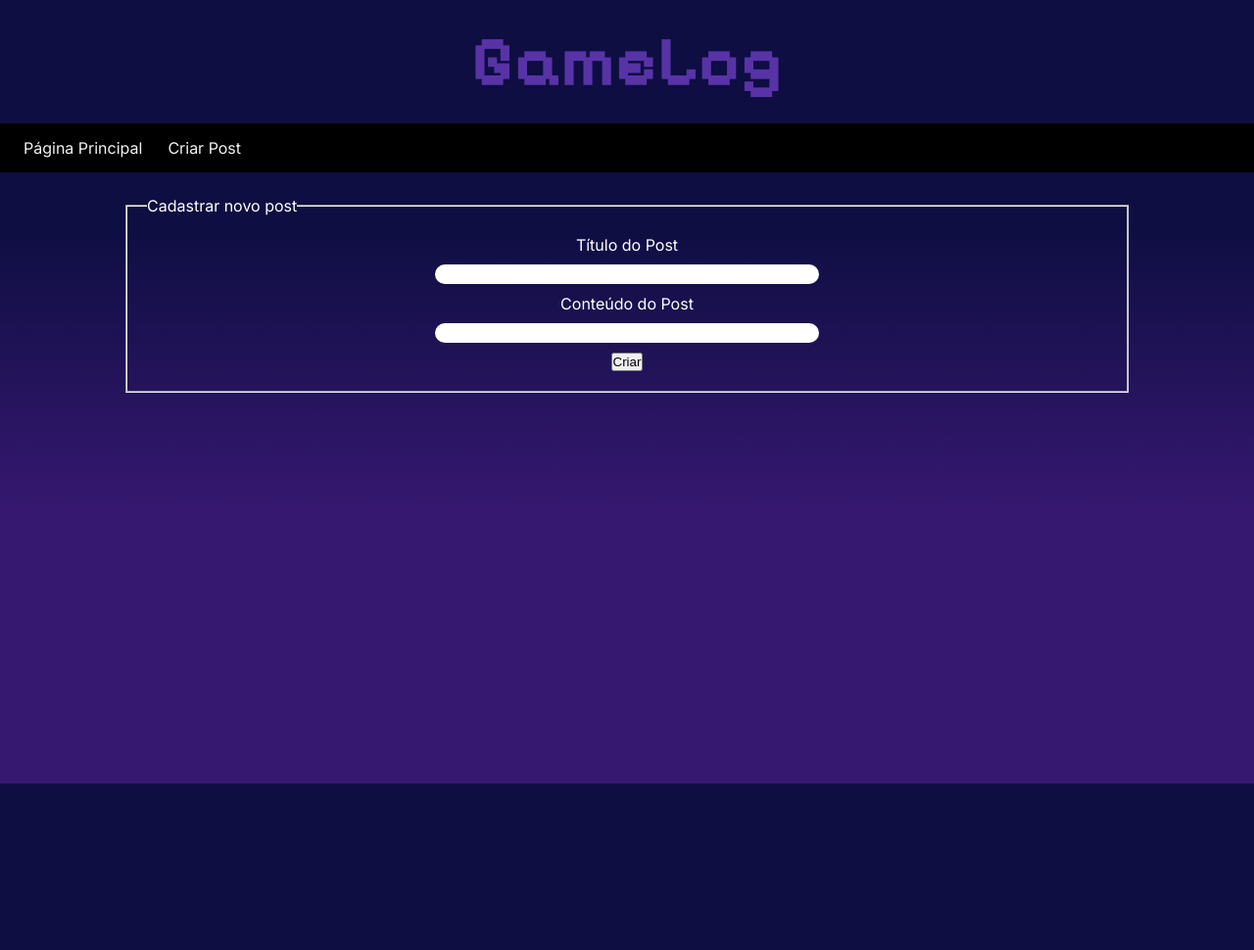
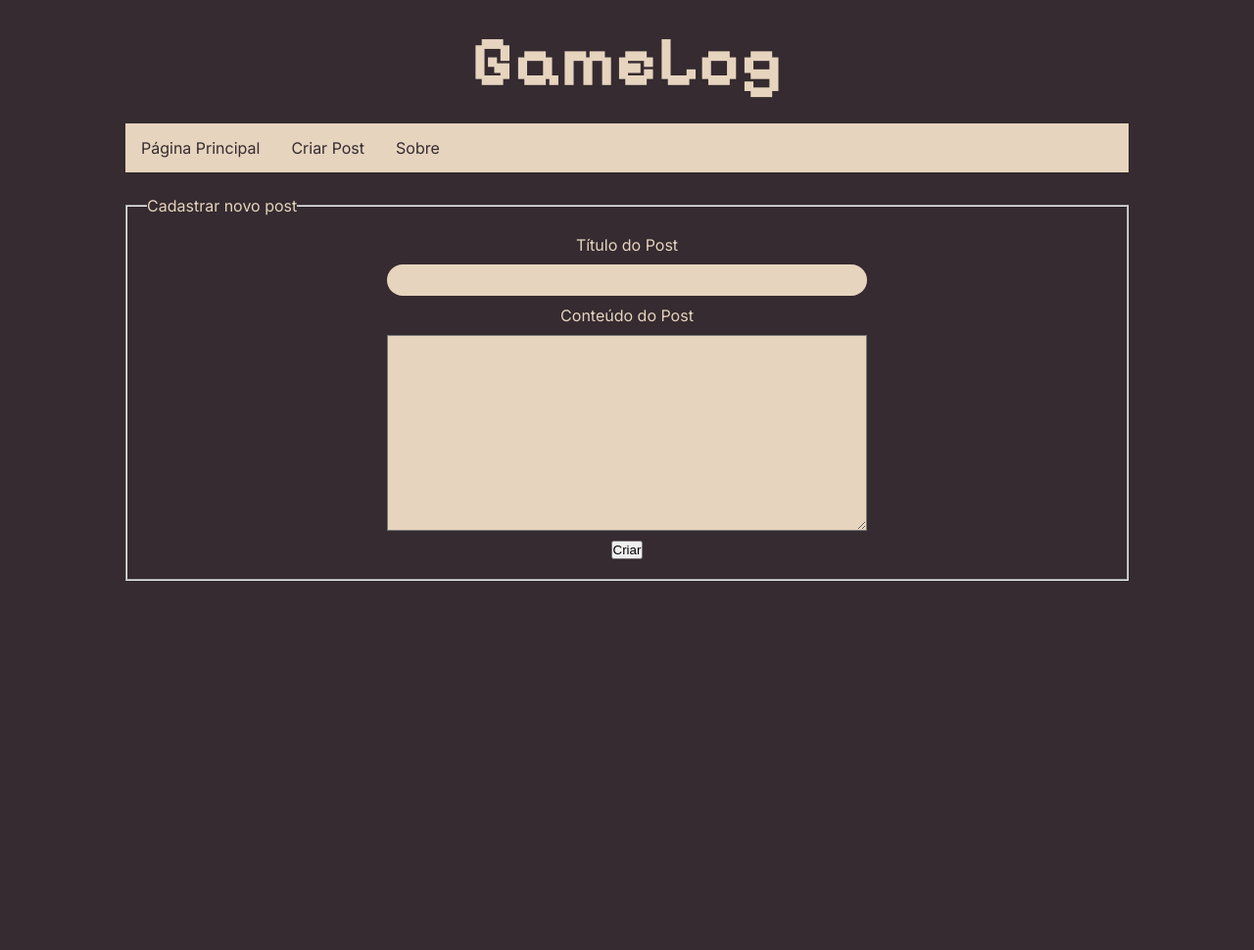
Before and after one commit to herminioneto/blog-prog-internet, a Django app: page /post/create in a window 1280 px wide. Shown: the whole page at 98% size. Run offline with Django 4.2, Linux system fonts and the light colour scheme; some web fonts are replaced.

Commit message:
feat - change color pallete and stylized nav-bar

```diff
--- a/blog/static/blog/styles/styles.css
+++ b/blog/static/blog/styles/styles.css
@@ -14,9 +14,10 @@ header {
 body {
     font-family: "Inter";
     height: 100vh;
-    background: linear-gradient(180deg, rgba(14,14,66,1) 29%, rgba(55,24,113,1) 66%);
+    background: var(--main-color);
     background-attachment: fixed;
 }
+
 
 main {
     display: flex;
@@ -24,7 +25,7 @@ main {
     height: calc(100vh - 30px);
     gap: 10px;
     flex-direction: column;
-    color: white;
+    color: #e6d4be;
     align-items: center;
     justify-content: start;
     min-height: 10px;
@@ -47,25 +48,41 @@ a:hover{
     font-family: "Pixelify Sans";
     text-align: center;
     padding: 20px;
-    color: #5833A6;
+    color: var(--sec-color);
     border-radius: 10px;
     font-size: 4.5rem;
 }
 
 .post-card {
+    display: flex;
     width: 50%;
+    flex-direction: column;
     padding: 20px;
-    color: white;
-    background-color: rgba(134, 121, 217, 0.2);
+    color: var(--main-color);
+    background-color: var(--sec-color);
     border-radius: 10px;
 }
 
 .post-title {
     margin-bottom: 20px;
 }
+
+.post-see-details {
+    /* resetando atributos que já vem do botão: */
+    border: none;
+    text-decoration: none;
+    padding: .5rem;
+    align-self: flex-end;
+    justify-self: right;
+    background-color: var(--main-color);
+    color: var(--sec-color);
+}
+
+
 .post-details-title {
+    font-family: "Pixelify Sans";
     text-align: center;
-    color: white;
+    color: var(--sec-color);
 }
 
 .post-time {
@@ -108,11 +126,18 @@ a:hover{
 
 #nav-main-page {
     display: flex;
-    gap: 10px;
+    width: 80%;
     height: 50px;
-    color: white;
-    background-color: black;
+    color: var(--main-color);
+    background-color: var(--sec-color);
     align-items: center;
+    transition: 1s;
+}
+
+.container-nav {
+    display: flex;
+    justify-content: center;
+    width: 100%;
 }
 
 .nav-item {
@@ -121,30 +146,30 @@ a:hover{
     height: 100%;
     float: left;
     text-decoration: none;
-    padding: .5rem;
+    padding: 1rem;
     a {
-        color: #f2f2f2;
+        color: var(--main-color);
         text-decoration: none;
     }
 }
 
 .nav-item:first-child{
-    margin-left: 1rem;
+    padding-left: 1rem;
 }
 
 .nav-item:hover {
-    background-color: white;
+    background-color: var(--main-color);
     a {
-        color: black;
-
+        color: var(--sec-color);
     }
 
 }
 
 .sticky {
+    width: 100% !important;
+    border-bottom: solid 1rem var(--main-color);
     position: fixed;
     top: 0;
-    width: 100%;
 }
 
 
@@ -174,18 +199,29 @@ form {
     }
 
     input[type="text"]{
+        background-color: #e6d4be;
+        color: #352b30;
         border: none;
         border-radius: 25px;
-        height: 20px;
-        width: 40%;
+        height: 30px;
+        width: 50%;
+        padding: 1rem;
     }
 
-
+    textarea{
+        background-color: #e6d4be;
+        color: #352b30;
+        width: 50%;
+        height: 200px;
+    }
 }
 
-#input-content {
-    display: block;
-    text-align: start;
-    height: 100px;
-    line-height: 100px;
+
+:root {
+    --sec-color: #e6d4be;
+    --main-color: #352b30;
 }
+
+::-webkit-scrollbar {
+    display: none;
+}
--- a/blog/templates/blog/base.html
+++ b/blog/templates/blog/base.html
@@ -10,6 +10,7 @@
   <body>
     <header>
       <h1 class="page-title">GameLog</h1>
+      <div class="container-nav">
         <nav id="nav-main-page">
           <div class="nav-item">
             <a href="{% url "main_page" %}">Página Principal</a>
@@ -17,8 +18,12 @@
           <div class="nav-item">
             <a href=" {% url "create_post" %}">Criar Post</a>
           </div>
+          <div class="nav-item">
+            <a href="https://pagina-fera.vercel.app">Sobre</a>
+          </div>
         </nav>
       </header>
+    </div>
     <script src="{% static "blog/scripts/stikyNavBar.js" %}"></script>
     {% block content %}
     {% endblock content %}
--- a/blog/templates/blog/components/create_post.html
+++ b/blog/templates/blog/components/create_post.html
@@ -9,7 +9,7 @@
         <label>Título do Post</label>
         <input id="input-title" type="text" name="title" />
         <label>Conteúdo do Post</label>
-        <input id="input-content" type="text" name="content" />
+        <textarea id="input-content" name="content"> </textarea>
         <button type="submit">Criar</button>
       </fieldset>
     </form>
--- a/blog/templates/blog/components/main_page.html
+++ b/blog/templates/blog/components/main_page.html
@@ -8,11 +8,12 @@
           <h2 class="post-title">{{ post.title }}</h2>
           <h3 class="post-time">Publicado em {{ post.created_at|date }} às {{ post.created_at|time }}</h3>
           <p class="post-content">{{ post.content|truncatechars:140 }}</p>
-          <a href=" {% url "post_detail" pk=post.id %}">Ver detalhes</a>
+          <button class="post-see-details" onclick="goToPostDetail()">Ver detalhes</button>
+          <script>function goToPostDetail(){ window.location.href="{% url "post_detail" pk=post.id %}"}</script>
         </article>
       {% endfor %}
     {% else %}
-      <p>Nenhum post publicado ainda! Se sinta a vontade para publicar</p>
+      <p>Nenhum post publicado ainda! Sinta-se a vontade para publicar</p>
       <a href=" {% url "create_post" %}">Criar novo post</a>
     {% endif %}
   </main>
--- a/blog/templates/blog/components/post_detail.html
+++ b/blog/templates/blog/components/post_detail.html
@@ -5,7 +5,7 @@
   <main>
     <article class="post-details-card">
       <h3 class="post-details-time">Publicado em {{ post.created_at|date }} às {{ post.created_at|time }}</h3>
-      <p class="post-content">{{ post.content }}</p>
+      <p class="post-content">{{ post.content|safe }}</p>
     </article>
     <a href="{% url "delete_post" pk=post.id %}">Apagar Post</a>
   </main>
```
Also changed, not shown: other parts of blog/static/blog/styles/styles.css (+5 -4 lines), db.sqlite3. Lines whose indentation alone changed are shown as unchanged.
